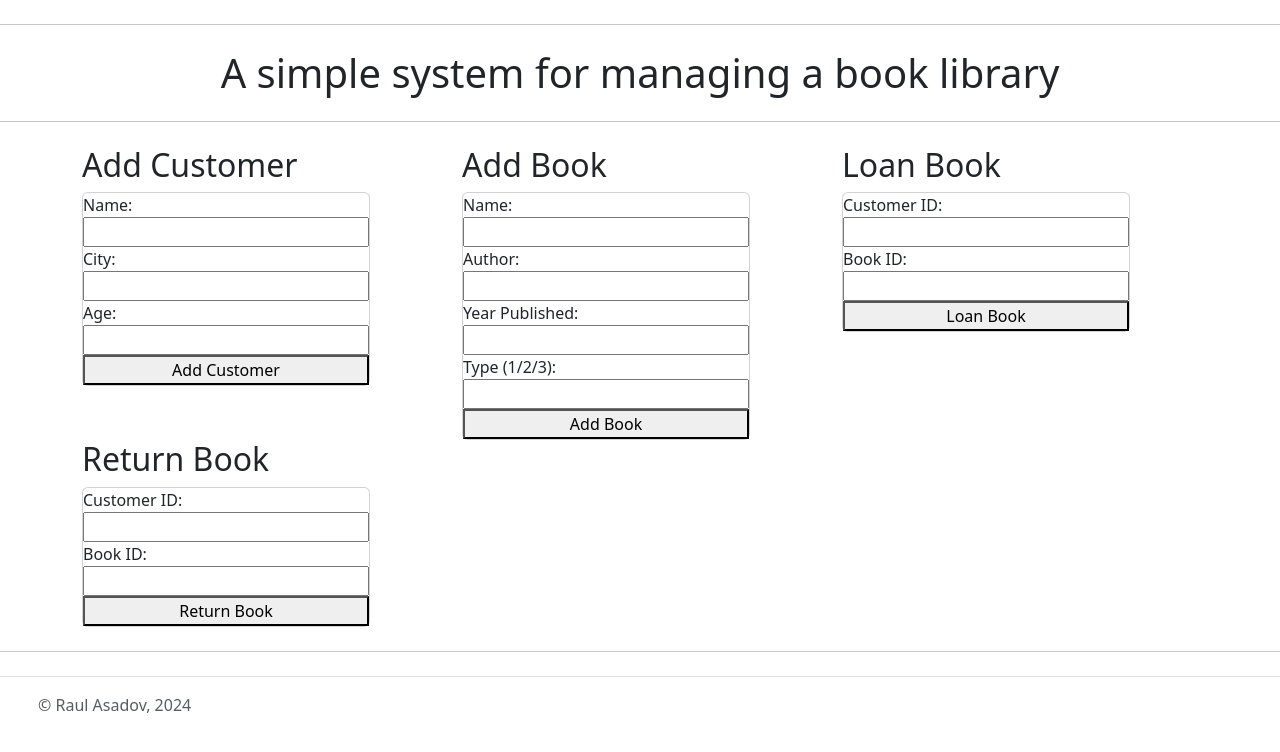
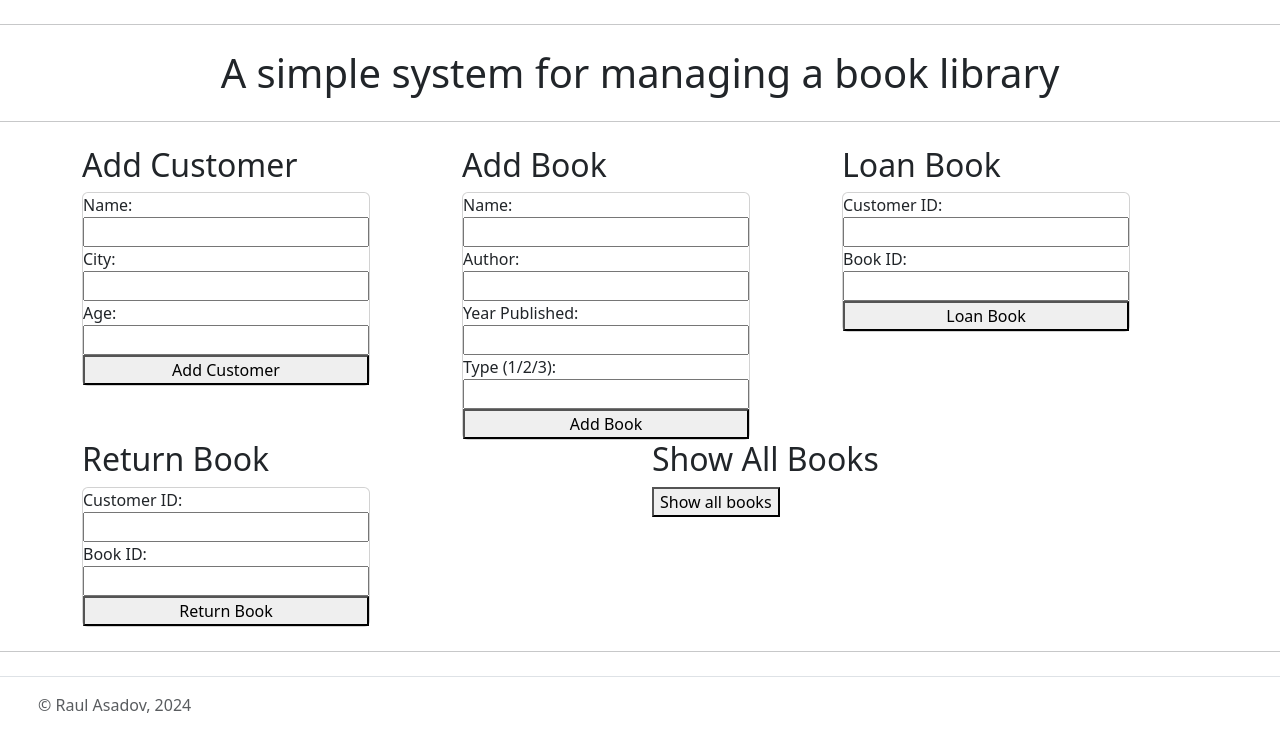
Before and after one commit to 3raulo9/LIBRARY_MANAGEMENT_PROJECT_JOHN_BRICE, a plain HTML site: page frontend/index.html in a window 1280 px wide. Drawn offline with nearby package versions, Linux system fonts and the light colour scheme.

Commit message:
show all books functionality
you can see all the books in the database by clicking the "show all books" button

```diff
--- a/frontend/index.html
+++ b/frontend/index.html
@@ -75,6 +75,10 @@
                     <button type="button" onclick="returnBook()">Return Book</button>
                 </form>
             </div>
+            <div class="col">
+                <h2>Show All Books</h2>
+                <button type="button" onclick="showAllBooks()">Show all books</button>
+            </div>
 
         </div>
 
@@ -116,6 +120,31 @@
             const response = await axios.post(`${BASE_URL}/return_book`, Object.fromEntries(formData));
             alert(response.data.message);
         }
+        async function showAllBooks() {
+            const response = await axios.get(`${BASE_URL}/display_books`);
+            const books = response.data.books;
+
+            // Create a temporary div to extract text content
+            const tempDiv = document.createElement('div');
+
+            // Set the HTML content with book information
+            tempDiv.innerHTML = `<h3>All Books</h3><ul></ul>`;
+
+            const ulElement = tempDiv.querySelector('ul');
+
+            books.forEach(book => {
+                const liElement = document.createElement('li');
+                liElement.textContent = `${book.name} by ${book.author} (${book.year_published}) - Type ${book.book_type}`;
+                ulElement.appendChild(liElement);
+            });
+
+            // Extract text content without HTML tags
+            const textContent = tempDiv.textContent;
+
+            // Display the text content in the alert popup
+            alert(textContent);
+        }
+
     </script>
 </body>
 
```
